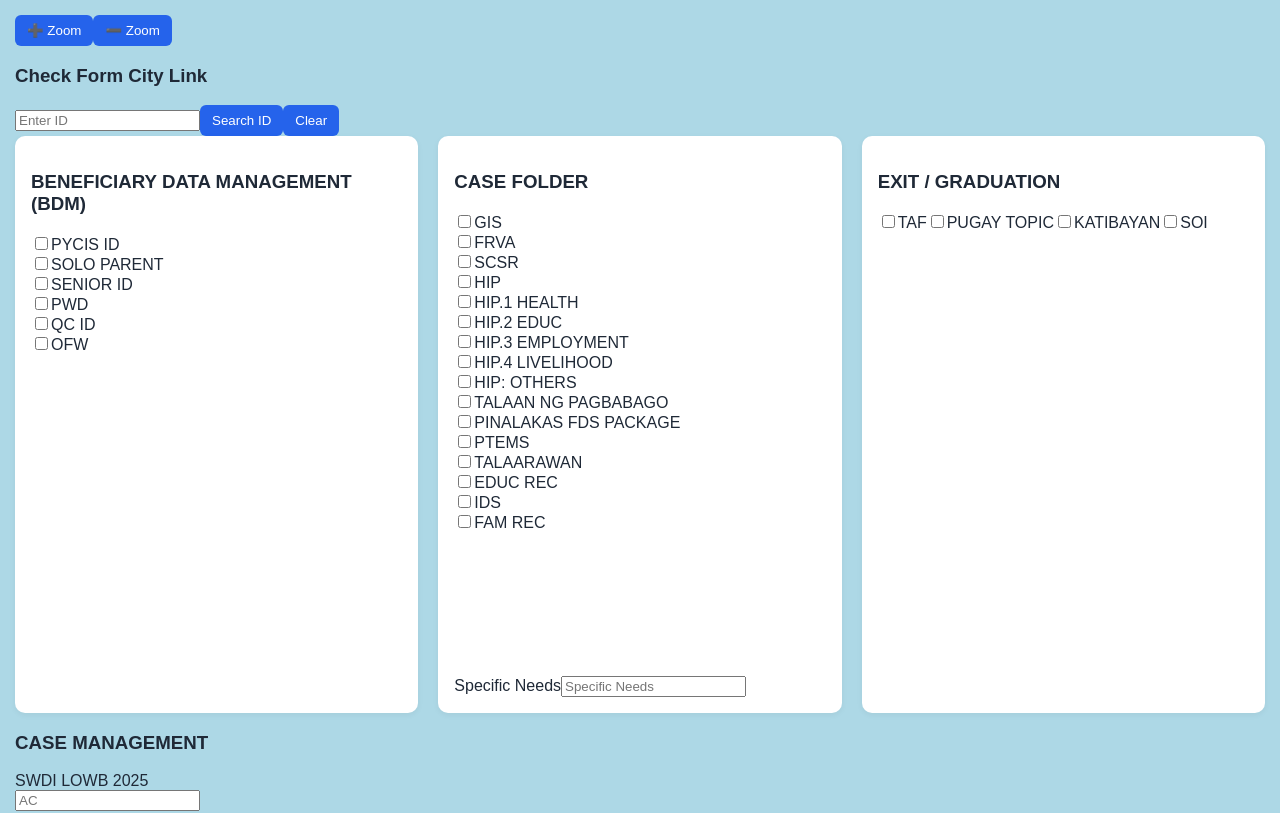
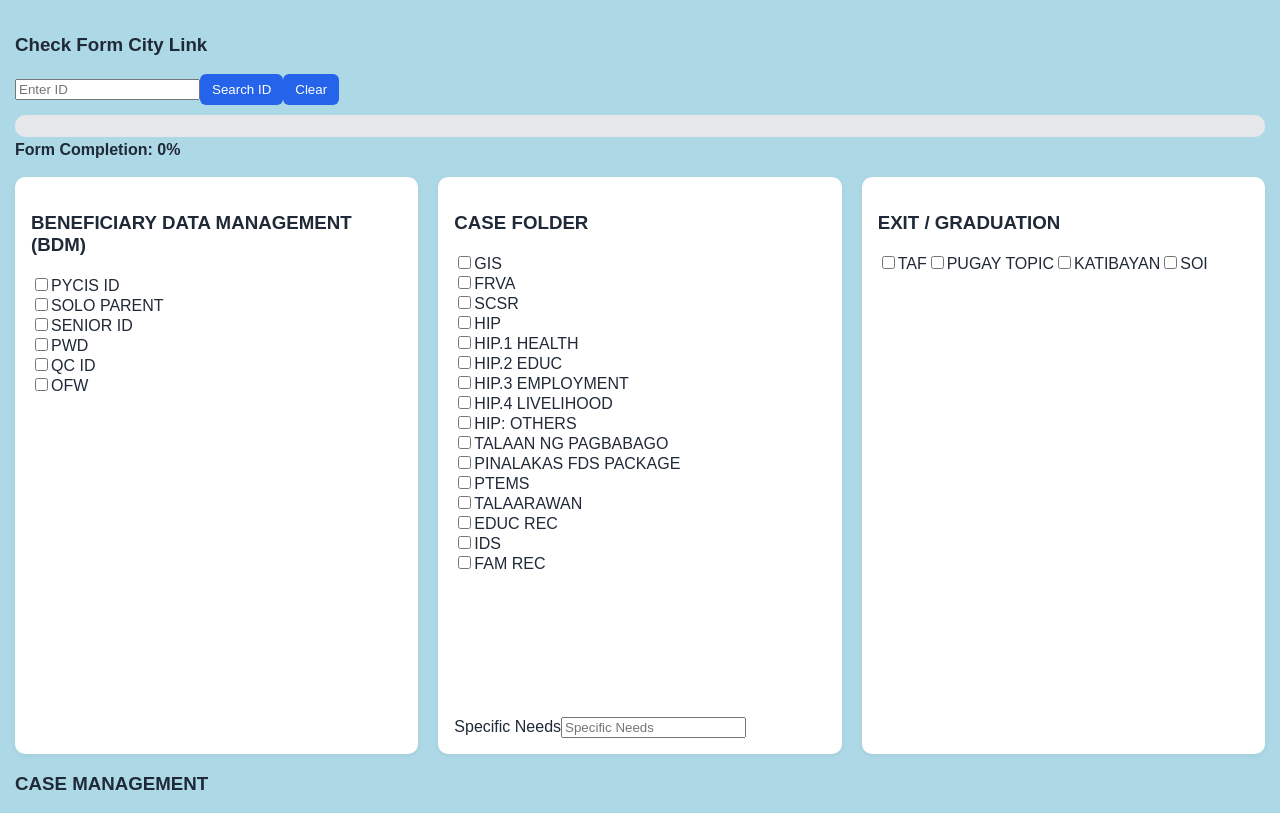
Before and after one commit to Andrei12388/spreadsheet_reactform2026, a React (Vite) app: page / in a window 1280 px wide. Shown: the top 813 px of the page. Built offline with nearby package versions, Linux system fonts and the light colour scheme.

Commit message:
fix 3 columns

```diff
--- a/src/App.jsx
+++ b/src/App.jsx
@@ -243,6 +243,70 @@ function isVisible(field) {
   }
 
   // =========================
+// PROGRESS CALCULATION
+// =========================
+
+function calculateProgress() {
+
+  // ALL checkbox fields
+  const checkboxFields = [
+    "Q","S","U","W","Z","AB",
+    "AH","AI","AJ","AL","AN","AO","AP","AQ","AR",
+    "AT","AV","AY","BB","BC","BD","BE",
+    "BG","BH","BI","BJ",
+
+    // City Link Table
+    "BM","BN","BO",
+    "BP","BQ","BR",
+    "BS","BT","BU",
+    "BV","BW","BX",
+    "BY","BZ","CA",
+    "CB","CC","CD",
+    "CE","CF","CG"
+  ];
+
+  // ALL text inputs
+  const textFields = [
+    "R","T","V","X","Y","AA",
+    "AK","AM","AU","AW","AX","AZ","BA",
+    "AS",
+    "AC","AD","AE","AF","AG"
+  ];
+
+  let filled = 0;
+  let total = 0;
+
+  // Count checkboxes
+  checkboxFields.forEach(id => {
+    total++;
+    if (isChecked(formData[id])) filled++;
+  });
+
+  // Count text inputs
+  textFields.forEach(id => {
+
+    // only count visible fields
+    if (isVisible(id)) {
+
+      total++;
+
+      if (formData[id] && formData[id].toString().trim() !== "") {
+        filled++;
+      }
+
+    }
+
+  });
+
+  const percent =
+    total === 0 ? 0 : Math.round((filled / total) * 100);
+
+  return percent;
+}
+
+const progress = calculateProgress();
+
+  // =========================
   // RENDER
   // =========================
   return (
@@ -259,9 +323,11 @@ function isVisible(field) {
         background: "lightblue"
       }}
     >
-      {/* CONTROLS */}
+
+      {/* CONTROLS
       <button onClick={zoomIn}>➕ Zoom</button>
       <button onClick={zoomOut}>➖ Zoom</button>
+      */}
 
       <h3>Check Form City Link</h3>
 
@@ -276,15 +342,47 @@ function isVisible(field) {
 
       <span>{message}</span>
 
+      {/* ========================= */}
+{/* PROGRESS BAR */}
+{/* ========================= */}
+
+<div style={{
+  background: "#e5e7eb",
+  borderRadius: 10,
+  overflow: "hidden",
+  marginTop: 10,
+  height: 22
+}}>
+
+  <div style={{
+    width: `${progress}%`,
+    background: progress === 100
+      ? "#16a34a"
+      : "#2563eb",
+    height: "100%",
+    transition: "width 0.3s ease"
+  }} />
+
+</div>
+
+<div style={{
+  fontWeight: "bold",
+  marginTop: 4
+}}>
+  Form Completion: {progress}%
+</div>
+
       {/* SCAN RESULT */}
       {scanResult && (
         <div style={{ background: "#e6f0ff", padding: 10, marginTop: 10 }}>
           <div>ID: {scanResult.id}</div>
           <div>Name: {scanResult.fullname}</div>
-          <div>Folders: {scanResult.folders}%</div>
+          <div>Case Folders: {scanResult.folders}%</div>
           <div>Pugay: {scanResult.pugay}%</div>
         </div>
       )}
+
+      <br></br>
 
      <div className="top-sections">
 
```
